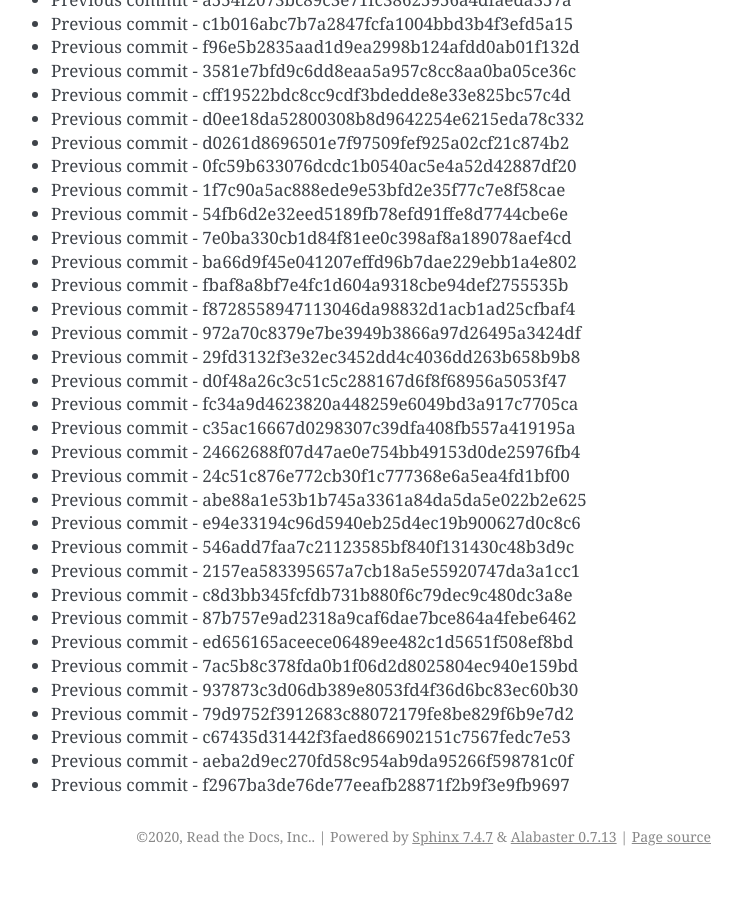
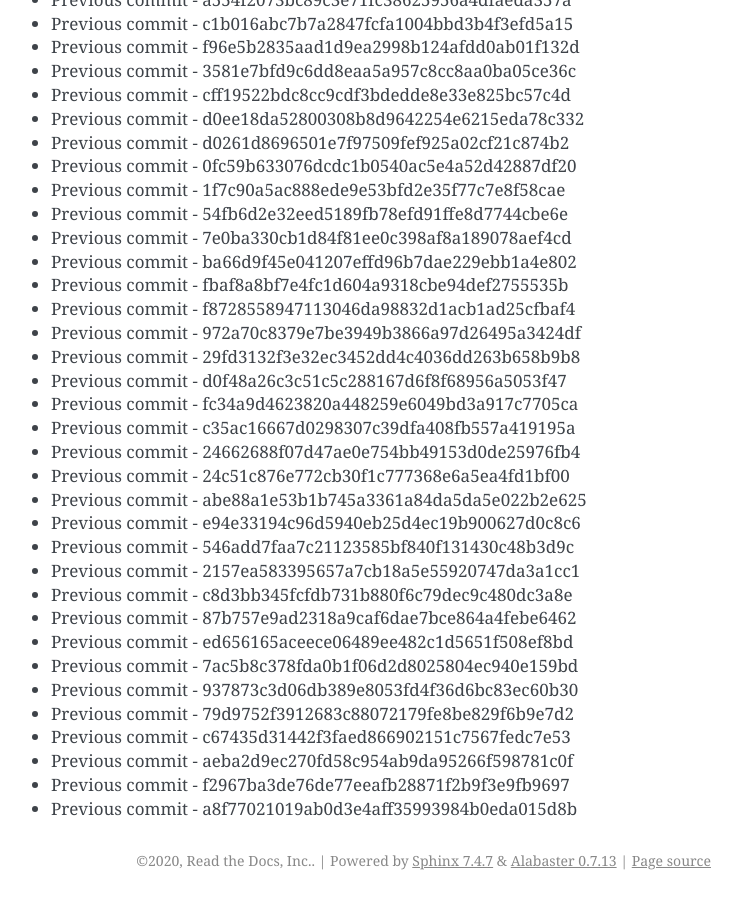
Before and after one commit to readthedocs/rtd-git-stresstest, a Sphinx documentation site: the page built from docs/updates.rst, in a window 1280 px wide and 900 px high, scrolled down 70452 px. Shown: the whole window, without its empty margins (399-1141 px from the left). Built offline with Sphinx 7.4.7, drawn with Linux system fonts in a browser that asks for light colours; before the commit the page ends 71328 px from its top, so only the background shows below that.

Commit message:
Generating commit from previous: a8f77021019ab0d3e4aff35993984b0eda015d8b

```diff
--- a/docs/updates.rst
+++ b/docs/updates.rst
@@ -2992,3 +2992,4 @@ It can be tested for any performance characteristics.
 * Previous commit - c67435d31442f3faed866902151c7567fedc7e53
 * Previous commit - aeba2d9ec270fd58c954ab9da95266f598781c0f
 * Previous commit - f2967ba3de76de77eeafb28871f2b9f3e9fb9697
+* Previous commit - a8f77021019ab0d3e4aff35993984b0eda015d8b
```
